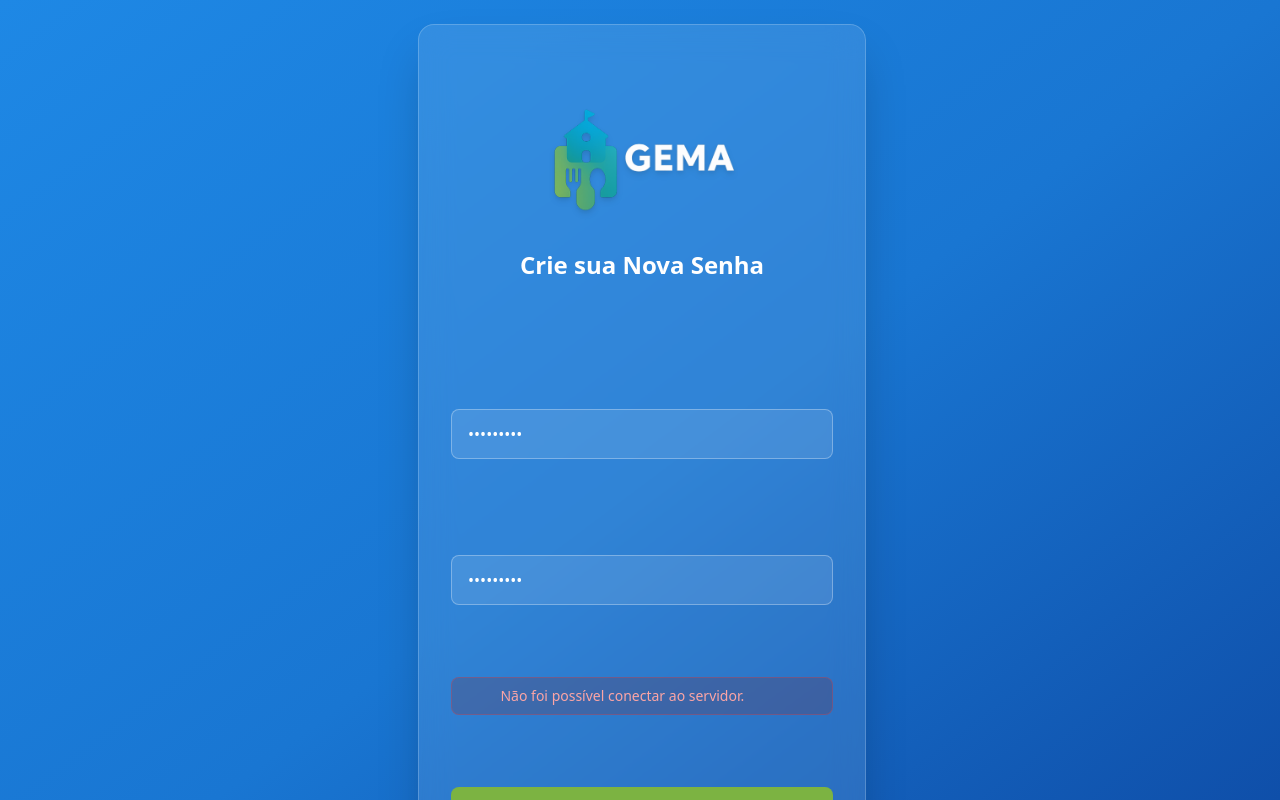
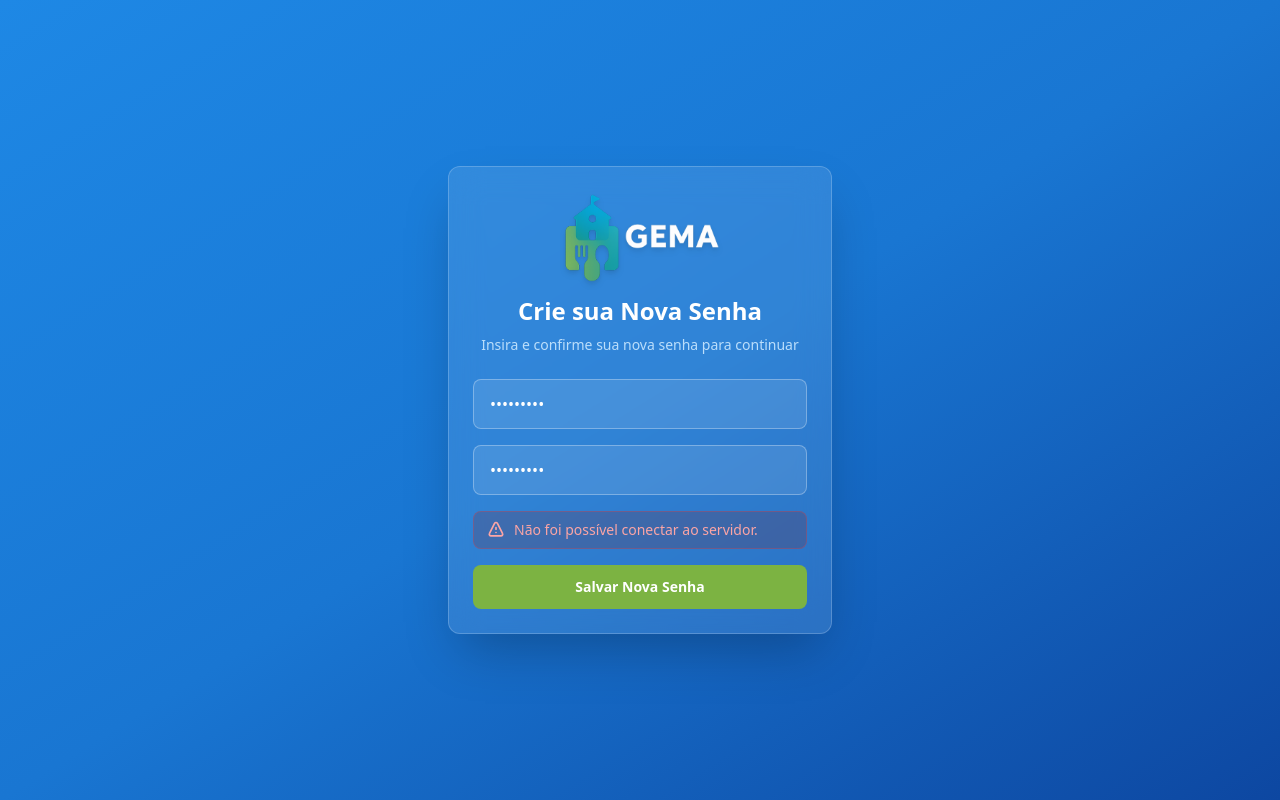
Before and after one commit to chaves888/GEMA-Sistema, a SvelteKit app in the folder gema-frontend/: page /resetar-senha/1 in a window 1280 px wide. Both pictures are taken after typing "Sample123", "Sample123" into the empty fields and a click on the button "Salvar Nova Senha". Shown: the top 800 px of the page. Built offline with nearby package versions, Linux system fonts and the light colour scheme; no server answers.

Commit message:
atualizando esqueci minha senha e user service

```diff
--- a/gema-frontend/src/routes/+page.svelte
+++ b/gema-frontend/src/routes/+page.svelte
@@ -88,7 +88,7 @@
 </script>
 
 <main class="flex min-h-screen items-center justify-center bg-gradient-to-br from-primary-600 via-primary-700 to-primary-900 p-6">
-  <div class="w-full max-w-md rounded-2xl bg-white/10 backdrop-blur-lg p-8 shadow-2xl border border-white/20 text-white animate-fade-in">
+  <div class="w-full max-w-md rounded-2xl bg-white/10 backdrop-blur-lg p-6 shadow-2xl border border-white/20 text-white animate-fade-in">
 
         <div class="text-center space-y-2">
       <img src={GemaLogo} alt="Logo GEMA" class="mx-auto h-28 w-auto mb-0 drop-shadow-md" />
@@ -102,7 +102,7 @@
     </div>
 
     {#if view === 'login'}
-      <form class="space-y-6 mt-8" on:submit|preventDefault={handleLogin}>
+      <form class="space-y-4 mt-6" on:submit|preventDefault={handleLogin}>
         <div>
           <input
             id="email"
@@ -163,7 +163,7 @@
 
     {:else}
 
-      <form class="space-y-6 mt-8" on:submit|preventDefault={handleForgotPassword}>
+      <form class="space-y-4 mt-6" on:submit|preventDefault={handleForgotPassword}>
         <div>
           <input
             id="email-forgot"
--- a/gema-frontend/src/routes/resetar-senha/[token]/+page.svelte
+++ b/gema-frontend/src/routes/resetar-senha/[token]/+page.svelte
@@ -4,7 +4,6 @@
   import type { PageData } from './$types';
 
   export let data: PageData;
-  // Pega o token da URL
   const token = data.token;
 
   let password = '';
@@ -39,12 +38,10 @@ const token = data.token;
 
       if (response.ok) {
         successMessage = 'Senha redefinida com sucesso! Redirecionando para o login...';
-        // Redireciona para o login após 3 segundos
         setTimeout(() => {
           goto('/');
         }, 3000);
       } else {
-        // Ex: "Token inválido ou expirado."
         errorMessage = data.message || 'Ocorreu um erro ao redefinir a senha.';
       }
     } catch (error) {
@@ -60,14 +57,15 @@ const token = data.token;
   class="flex min-h-screen items-center justify-center bg-gradient-to-br from-primary-600 via-primary-700 to-primary-900 p-6"
 >
   <div
-    class="w-full max-w-md rounded-2xl bg-white/10 backdrop-blur-lg p-8 shadow-2xl border border-white/20 text-white animate-fade-in"
+    class="w-full max-w-sm rounded-xl bg-white/10 backdrop-blur-lg p-6 shadow-2xl border border-white/20 text-white animate-fade-in"
   >
     <div class="text-center space-y-2">
-      <img src={GemaLogo} alt="Logo GEMA" class="mx-auto h-28 w-auto mb-0 drop-shadow-md" />
+      <img src={GemaLogo} alt="Logo GEMA" class="mx-auto h-24 w-auto mb-0 drop-shadow-md" />
       <h2 class="text-2xl font-bold">Crie sua Nova Senha</h2>
+      <p class="text-sm text-primary-100">Insira e confirme sua nova senha para continuar</p>
     </div>
 
-    <form class="space-y-6 mt-8" on:submit|preventDefault={handleSubmit}>
+    <form class="space-y-4 mt-6" on:submit|preventDefault={handleSubmit}>
       <div>
         <input
           id="password"
@@ -92,6 +90,9 @@ const token = data.token;
 
       {#if errorMessage}
         <div class="flex items-center text-red-300 text-sm font-medium bg-red-900/20 border border-red-500/30 rounded-lg px-3 py-2">
+          <svg class="h-5 w-5 mr-2" fill="none" viewBox="0 0 24 24" stroke="currentColor">
+            <path stroke-linecap="round" stroke-linejoin="round" stroke-width="2" d="M12 9v2m0 4h.01M5.938 19h12.124c1.54 0 2.502-1.667 1.732-3L13.732 4c-.77-1.333-2.694-1.333-3.464 0L4.206 16c-.77 1.333.192 3 1.732 3z" />
+          </svg>
           {errorMessage}
         </div>
       {/if}
@@ -109,6 +110,10 @@ const token = data.token;
           disabled={loading || !!successMessage}
         >
           {#if loading}
+            <svg class="animate-spin -ml-1 mr-3 h-5 w-5 text-white" xmlns="http://www.w3.org/2000/svg" fill="none" viewBox="0 0 24 24">
+              <circle class="opacity-25" cx="12" cy="12" r="10" stroke="currentColor" stroke-width="4" />
+              <path class="opacity-75" fill="currentColor" d="M4 12a8 8 0 018-8V0C5.373 0 0 5.373 0 12h4z" />
+            </svg>
           {/if}
           {loading ? 'Salvando...' : 'Salvar Nova Senha'}
         </button>
```
Also changed, not shown: 1 other file (tests, documents, lock files or other folders). Lines whose indentation alone changed are shown as unchanged.
